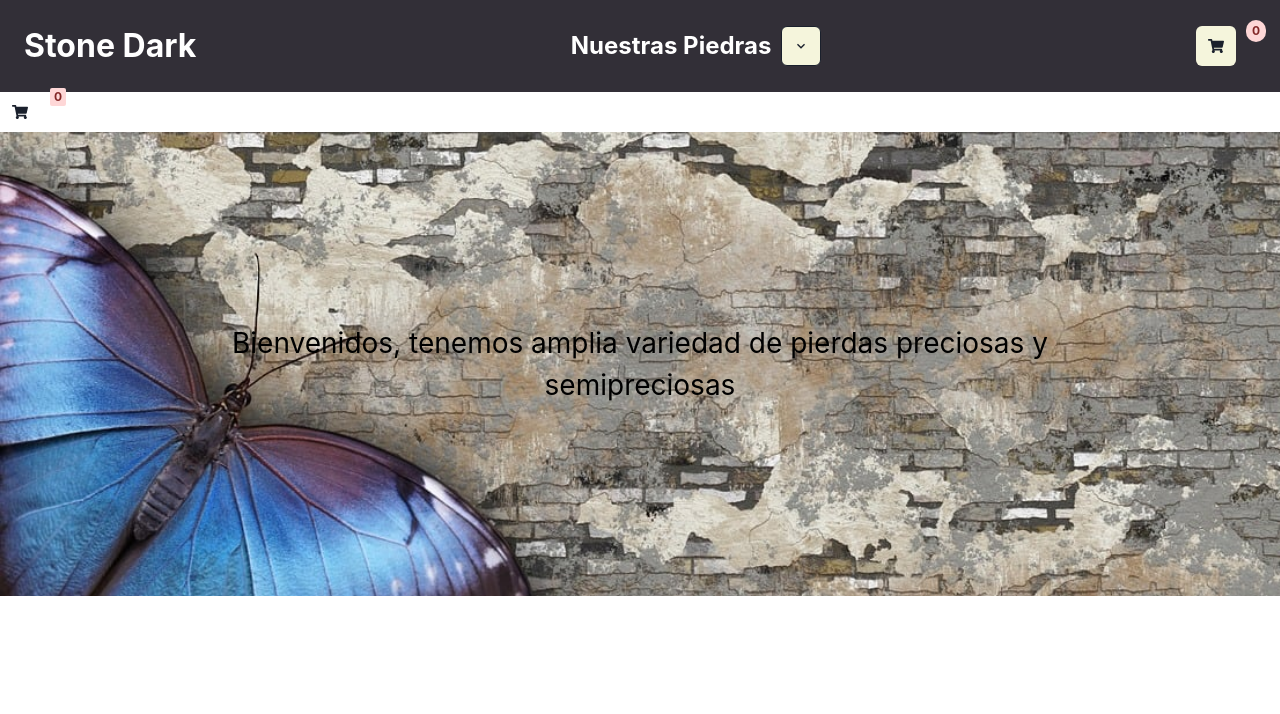
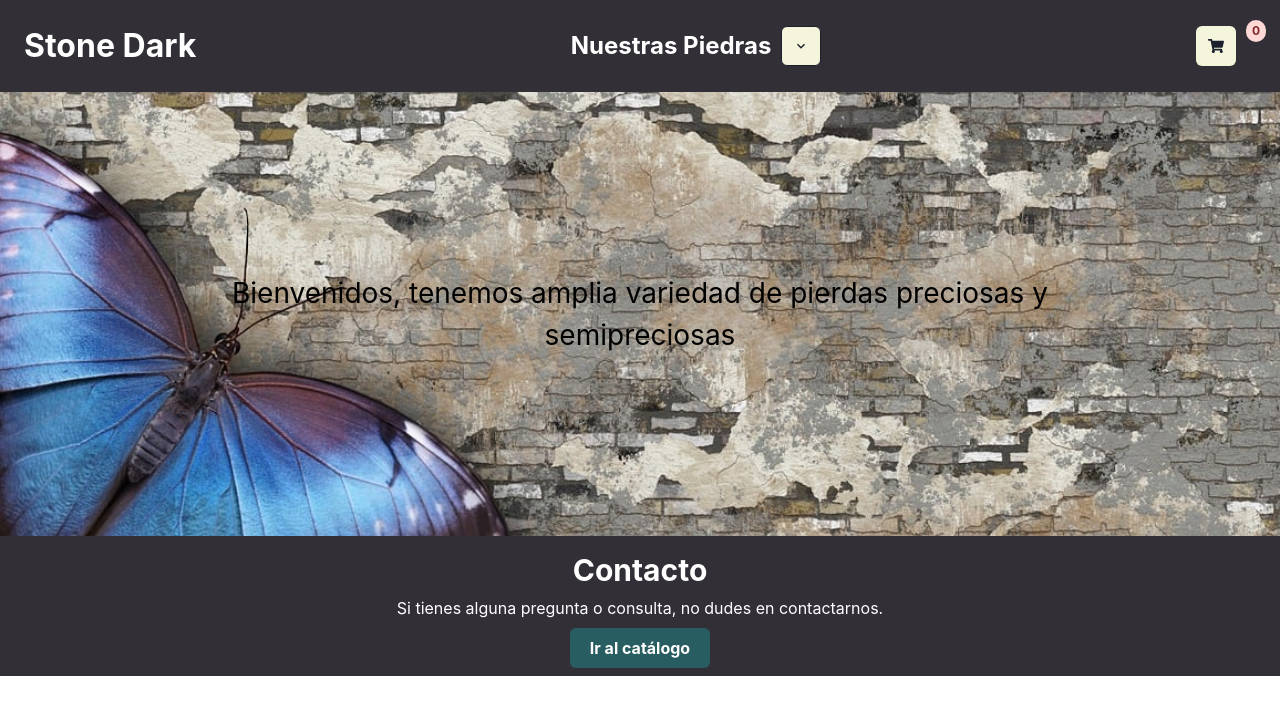
Before and after one commit to AleVVis/Preentrega2ViscontiReact, a React (Vite) app: page / in a window 1280 px wide. Shown: the top 714 px of the page. Built offline with nearby package versions, Linux system fonts and the light colour scheme.

Commit message:
agregando la Orden de Compra

```diff
--- a/src/App.jsx
+++ b/src/App.jsx
@@ -8,6 +8,7 @@ import Contact from './components/Contact';
 import { CartProvider } from './context/CartContext'; // Importa el CartProvider
 import Cart from './components/Cart';
 import CartWidget from './components/CartWidget';
+import SendOrder from './components/SendOrder';
 
 const App = () => {
   return (
@@ -15,7 +16,6 @@ const App = () => {
       {/* Wrap the entire application in CartProvider */}
       <CartProvider>
         <NavBar />
-        <CartWidget />
         <Routes>
           <Route exact path="/" element={<Home />} />
           <Route exact path="/category/:category" element={<ItemListContainer />} />
@@ -23,6 +23,7 @@ const App = () => {
           <Route exact path="/contact" element={<Contact />} />
           <Route exact path="/item/:id" element={<ItemDetailContainer />} />
         </Routes>
+        <Contact />
       </CartProvider>
     </BrowserRouter>
   );
--- a/src/components/Cart.jsx
+++ b/src/components/Cart.jsx
@@ -1,10 +1,12 @@
-import React, { useContext } from 'react';
+import React, { useContext, useState } from 'react';
 import { Link } from 'react-router-dom';
 import { CartContext } from '../context/CartContext';
 import { Box, Text, Button, Stack, VStack } from '@chakra-ui/react';
+import SendOrder from './SendOrder'; // Asegúrate de importar el componente SendOrder correctamente
 
 const Cart = () => {
   const { cart, removeFromCart, clearCart } = useContext(CartContext);
+  const [isOrderPlaced, setIsOrderPlaced] = useState(false); // Estado para controlar si se ha realizado la orden
 
   const handleRemoveProduct = (productId) => {
     console.log('Removing product with ID:', productId);
@@ -16,8 +18,8 @@ const Cart = () => {
   };
 
   const handleBuy = () => {
-    // Implement logic for handling the purchase
-    alert('Compra realizada');
+    // Implementa lógica para procesar la compra aquí
+    setIsOrderPlaced(true); // Establece el estado para mostrar el componente SendOrder
     clearCart();
   };
 
@@ -49,7 +51,7 @@ const Cart = () => {
           </Link>
         </VStack>
       )}
-      {cart.length > 0 && (
+      {cart.length > 0 && !isOrderPlaced ? (
         <Stack mt="4" spacing="2" direction="row" align="center">
           <Button colorScheme="red" onClick={clearCart}>
             Borrar Carrito
@@ -58,7 +60,8 @@ const Cart = () => {
             Comprar
           </Button>
         </Stack>
-      )}
+      ) : null}
+      {isOrderPlaced && <SendOrder orderId="ID_DE_LA_ORDEN_AQUÍ" />} {/* Pasa el ID de la orden */}
       <Box mt="4">
         <Text fontWeight="bold">Total: {calculateTotalPrice()}</Text>
       </Box>
--- a/src/components/Contact.jsx
+++ b/src/components/Contact.jsx
@@ -1,9 +1,32 @@
-import React from 'react'
+import React from 'react';
+import { Box, Heading, Text, Link as ChakraLink } from '@chakra-ui/react';
+import { Link as RouterLink } from 'react-router-dom';
 
 const Contact = () => {
   return (
-    <div>Contact</div>
-  )
-}
+    <Box className='navbar' py={4} px={6} >
+      <Box mx="auto" maxW="container.lg" textAlign="center">
+        <Heading as="h2" size="lg" mb="2"color="white">
+          Contacto
+        </Heading>
+        <Text mb="4" color="white">
+          Si tienes alguna pregunta o consulta, no dudes en contactarnos.
+        </Text>
+        <ChakraLink
+          as={RouterLink}
+          to="/"
+          color="white"
+          bg="teal.700"
+          borderRadius="md"
+          padding="10px 20px"
+          fontWeight="bold"
+          _hover={{ bg: 'teal.800' }}
+        >
+          Ir al catálogo
+        </ChakraLink>
+      </Box>
+    </Box>
+  );
+};
 
-export default Contact
+export default Contact;
--- a/src/components/ItemDetail.jsx
+++ b/src/components/ItemDetail.jsx
@@ -1,10 +1,13 @@
 import React from 'react';
-import { Text, Image, Badge, Box } from '@chakra-ui/react';
+import { Text, Image, Badge, Box, Link } from '@chakra-ui/react';
 import ItemCount from './ItemCount';
+import { Link as RouterLink } from 'react-router-dom';
+import { Center, VStack } from '@chakra-ui/react';
 
 const ItemDetail = ({ producto }) => {
   return (
-    <div>
+    <Center height="90vh">
+      <VStack spacing="8">
         <Box borderWidth="1px" borderRadius="lg" overflow="hidden" maxW="md">
           <Image src={producto.foto} alt={producto.nombre} h="200px" objectFit="cover" />
 
@@ -28,11 +31,24 @@ const ItemDetail = ({ producto }) => {
             </Box>
 
             <Box display="flex" justifyContent="space-between" alignItems="center">
-            <ItemCount initial={1} stock={producto.stock} producto={producto}/>
+              <ItemCount initial={1} stock={producto.stock} producto={producto} />
             </Box>
           </Box>
         </Box>
-    </div>
+        <Link
+          as={RouterLink}
+          to="/category/category"
+          color="white"
+          bg="yellow.500"
+          borderRadius="md"
+          padding="10px 20px"
+          fontWeight="bold"
+          _hover={{ bg: 'teal.600' }}
+        >
+          Regresar al catálogo
+        </Link>
+      </VStack>
+    </Center>
   );
 };
 
--- a/src/components/ItemList.jsx
+++ b/src/components/ItemList.jsx
@@ -7,7 +7,7 @@ por cada iteración que hace va a renderizar un componente nuevo */}
 const ItemList = ({productos}) => {
   return (
     <>
-    <Flex flexWrap="wrap" justifyContent="space-between" gap={20}>
+    <Flex flexWrap="wrap" justifyContent="space-between" gap={10}>
     {productos.map ((p) => {
         return (
             <Item
--- /dev/null
+++ b/src/components/SendOrder.jsx
@@ -0,0 +1,77 @@
+import React, { useState } from 'react';
+import { Box, FormControl, FormLabel, Input, Button } from '@chakra-ui/react';
+import { collection, addDoc, getFirestore } from 'firebase/firestore';
+
+const SendOrder = () => {
+  const [nombre, setNombre] = useState('');
+  const [email, setEmail] = useState('');
+  const [orderId, setOrderId] = useState(null);
+  const [orderSubmitted, setOrderSubmitted] = useState(false); // State to track if the order is submitted
+
+  const db = getFirestore();
+
+  const handleSubmit = async (e) => {
+    e.preventDefault();
+
+    try {
+      // Agregar los datos al Firestore
+      const ordersRef = collection(db, 'ordersCollection');
+      const newOrderRef = await addDoc(ordersRef, {
+        nombre,
+        email,
+      });
+
+      // Obtener el ID de la orden recién creada
+      const newOrderId = newOrderRef.id;
+
+      // Actualizar el estado del ID de la orden
+      setOrderId(newOrderId);
+
+      // Actualizar el estado para mostrar el ID y marcar la orden como enviada
+      setOrderSubmitted(true);
+    } catch (error) {
+      console.error('Error al enviar la orden:', error);
+    }
+  };
+
+  return (
+    <Box>
+      <p>Rellena este Form para completar la Orden de Compra. El sistema te devolverá un ID</p>
+      <form onSubmit={handleSubmit}>
+        <FormControl mb="4">
+          <FormLabel>Nombre</FormLabel>
+          <Input
+            type="text"
+            value={nombre}
+            onChange={(e) => setNombre(e.target.value)}
+            required
+          />
+        </FormControl>
+
+        <FormControl mb="4">
+          <FormLabel>Email</FormLabel>
+          <Input
+            type="email"
+            value={email}
+            onChange={(e) => setEmail(e.target.value)}
+            required
+          />
+        </FormControl>
+
+        {/* Mostrar el ID de la orden si la orden se ha enviado */}
+        {orderSubmitted && (
+          <FormControl>
+            <FormLabel>Order ID</FormLabel>
+            <Input type="text" value={orderId} readOnly />
+          </FormControl>
+        )}
+
+        <Button type="submit" colorScheme="teal" mt="4">
+          Enviar Orden
+        </Button>
+      </form>
+    </Box>
+  );
+};
+
+export default SendOrder;
--- a/src/index.css
+++ b/src/index.css
@@ -43,7 +43,7 @@
     background-image: url('./assets/banner7.jpg');
     background-size: cover;
     background-repeat: no-repeat;
-    padding: 190px;
+    padding: 180px;
     text-align: center;
     font-size: 28px;
     color: black;
```
Lines whose indentation alone changed are shown as unchanged.
